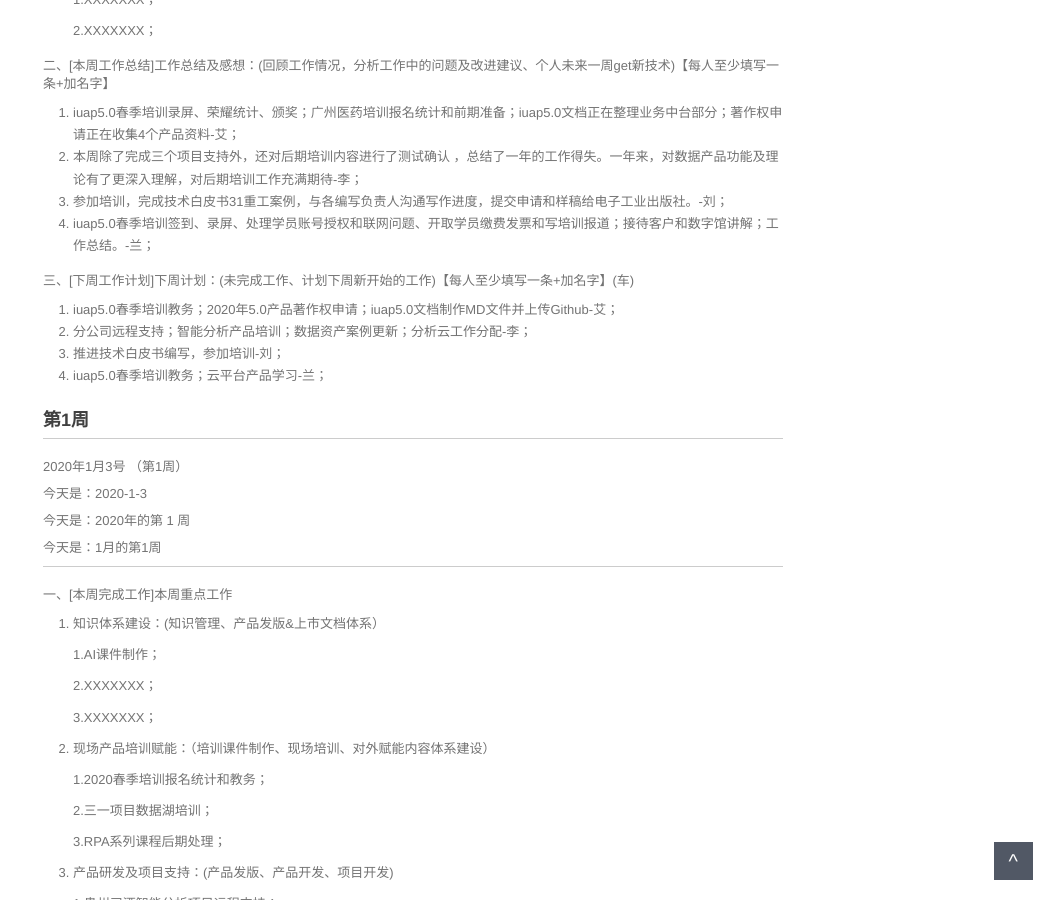
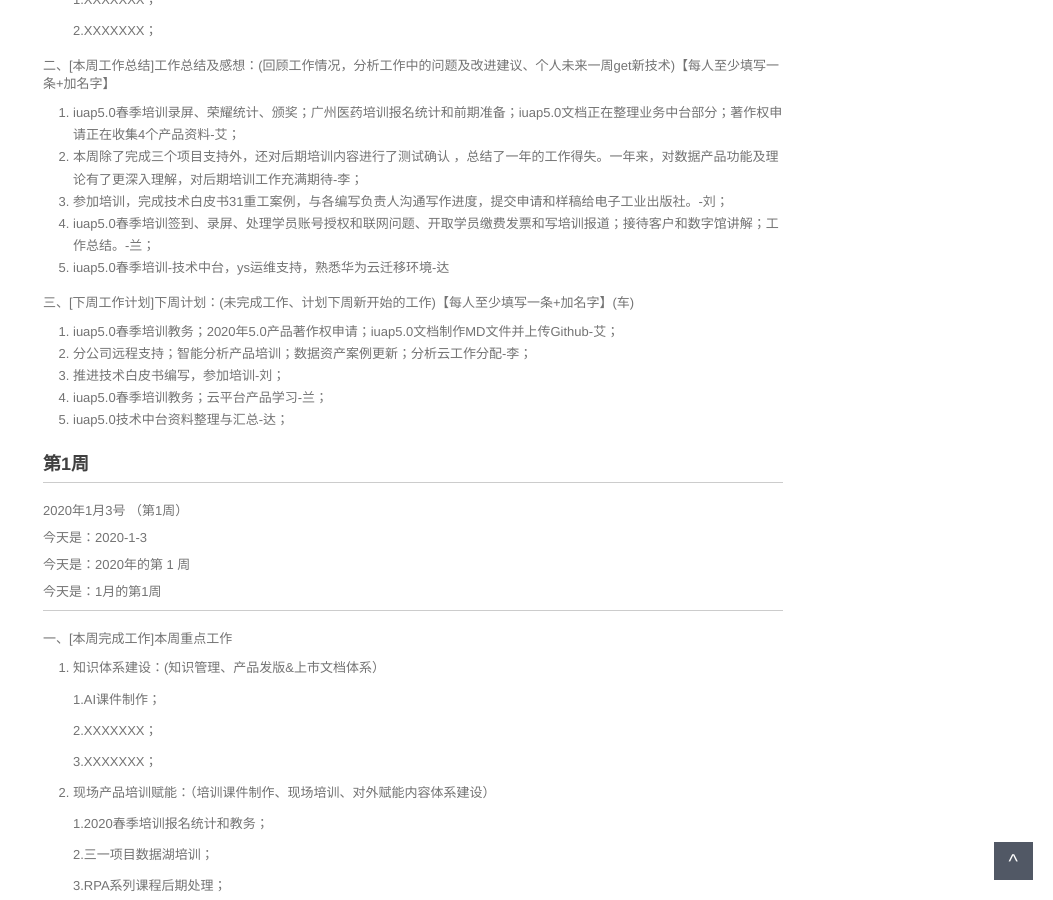
Before and after one commit to walllFlower/blog, a Jekyll site: the page built from _posts/2018-07-17-day_report_cxz.md, in a window 1280 px wide and 900 px high, scrolled down 1200 px. Shown: the whole window, without its empty margins (227-1280 px from the left). Built offline with Jekyll 4.4.1, drawn with Linux system fonts in a browser that asks for light colours; comment, search, counter and statistics services are not loaded.

Commit message:
李寅达

```diff
--- a/_posts/2018-07-17-day_report_cxz.md
+++ b/_posts/2018-07-17-day_report_cxz.md
@@ -77,6 +77,7 @@ categories: 技术运营工作周报
 2. 本周除了完成三个项目支持外，还对后期培训内容进行了测试确认 ，总结了一年的工作得失。一年来，对数据产品功能及理论有了更深入理解，对后期培训工作充满期待-李；
 3. 参加培训，完成技术白皮书31重工案例，与各编写负责人沟通写作进度，提交申请和样稿给电子工业出版社。-刘；
 4. iuap5.0春季培训签到、录屏、处理学员账号授权和联网问题、开取学员缴费发票和写培训报道；接待客户和数字馆讲解；工作总结。-兰；
+5. iuap5.0春季培训-技术中台，ys运维支持，熟悉华为云迁移环境-达
 
 三、[下周工作计划]下周计划：(未完成工作、计划下周新开始的工作)【每人至少填写一条+加名字】(车)
 
@@ -84,6 +85,7 @@ categories: 技术运营工作周报
 2. 分公司远程支持；智能分析产品培训；数据资产案例更新；分析云工作分配-李；
 3. 推进技术白皮书编写，参加培训-刘；
 4. iuap5.0春季培训教务；云平台产品学习-兰；
+5. iuap5.0技术中台资料整理与汇总-达；
 
 
 ###  第1周
```
